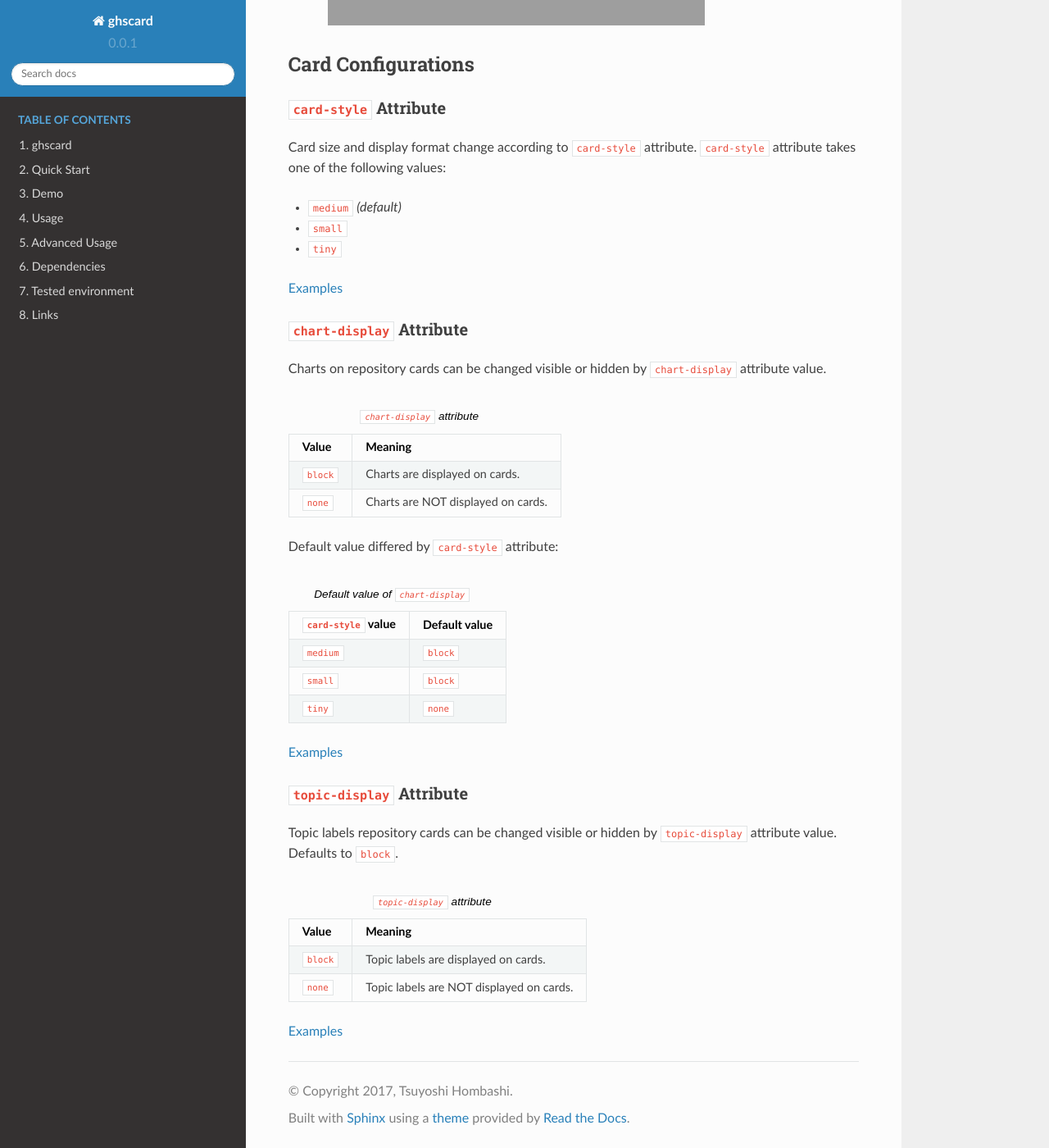
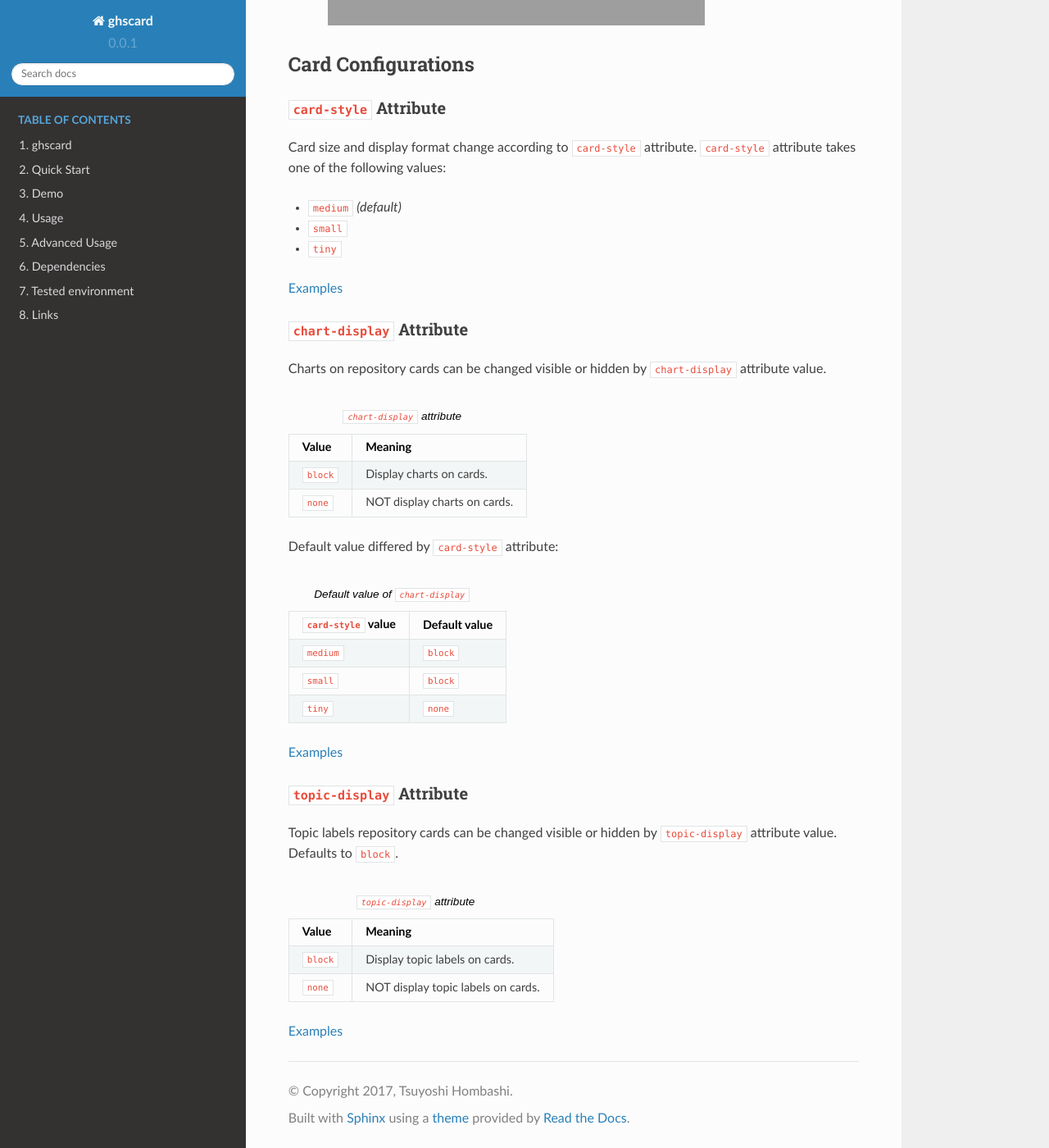
Before and after one commit to thombashi/ghscard, a Sphinx documentation site: the page built from docs/pages/usage/usage.rst, in a window 1280 px wide and 1400 px high, scrolled down 2110 px. Shown: the whole window at 82% size. Built offline with Sphinx 7.4.7 and the Read the Docs theme 2.0.0, drawn with Linux system fonts in a browser that asks for light colours; pages that are not in the unit, such as notebooks, are missing from menus; some of the changed text lies outside the part shown; grey boxes are pictures that could not be loaded.

Commit message:
[ci skip] Update docs

```diff
--- a/docs/pages/introduction/quickstart.txt
+++ b/docs/pages/introduction/quickstart.txt
@@ -50,7 +50,7 @@ Add widget to an HTML file
         </body>
         </html>
 
-This HTML will be displayed as follows:
+This HTML rendered as follows:
 
 :Output:
     .. image:: ss/quickstart.png
--- a/docs/pages/introduction/summary.txt
+++ b/docs/pages/introduction/summary.txt
@@ -1 +1 @@
-A JavaScript widget to generate GitHub user/repository/organization cards for static web pages (like GitHub pages).
+A JavaScript widget to generate interactive GitHub user/repository/organization cards for static web pages (like GitHub pages).
--- a/docs/pages/usage/usage.rst
+++ b/docs/pages/usage/usage.rst
@@ -3,7 +3,6 @@ Usage
 
 Create User/Organization Cards
 ------------------------------------
-
 1. Generate a card data file
     Execute ``ghscard gen <user-name or organization-name>``.
 
@@ -74,8 +73,8 @@ Charts on repository cards can be changed visible or hidden by ``chart-display``
     =======================  ================================================
     Value                    Meaning
     =======================  ================================================
-    ``block``                Charts are displayed on cards.
-    ``none``                 Charts are NOT displayed on cards.
+    ``block``                Display charts on cards.
+    ``none``                 NOT display charts on cards.
     =======================  ================================================
 
 Default value differed by ``card-style`` attribute:
@@ -103,8 +102,8 @@ Defaults to ``block``.
     =======================  ================================================
     Value                    Meaning
     =======================  ================================================
-    ``block``                Topic labels are displayed on cards.
-    ``none``                 Topic labels are NOT displayed on cards.
+    ``block``                Display topic labels on cards.
+    ``none``                 NOT display topic labels on cards.
     =======================  ================================================
 
 `Examples <//thombashi.github.io/ghscard/examples/topic-display.html>`__
```
Also changed, not shown: other parts of docs/pages/usage/usage.rst (+2 -2 lines).
